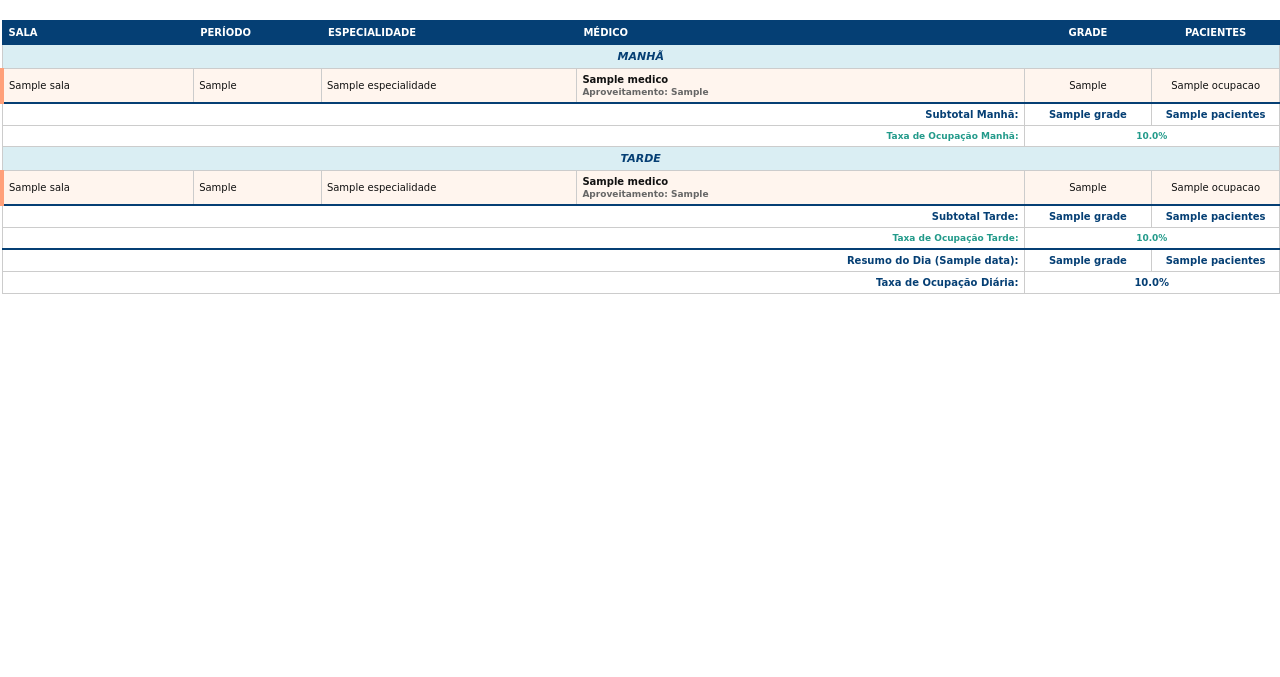
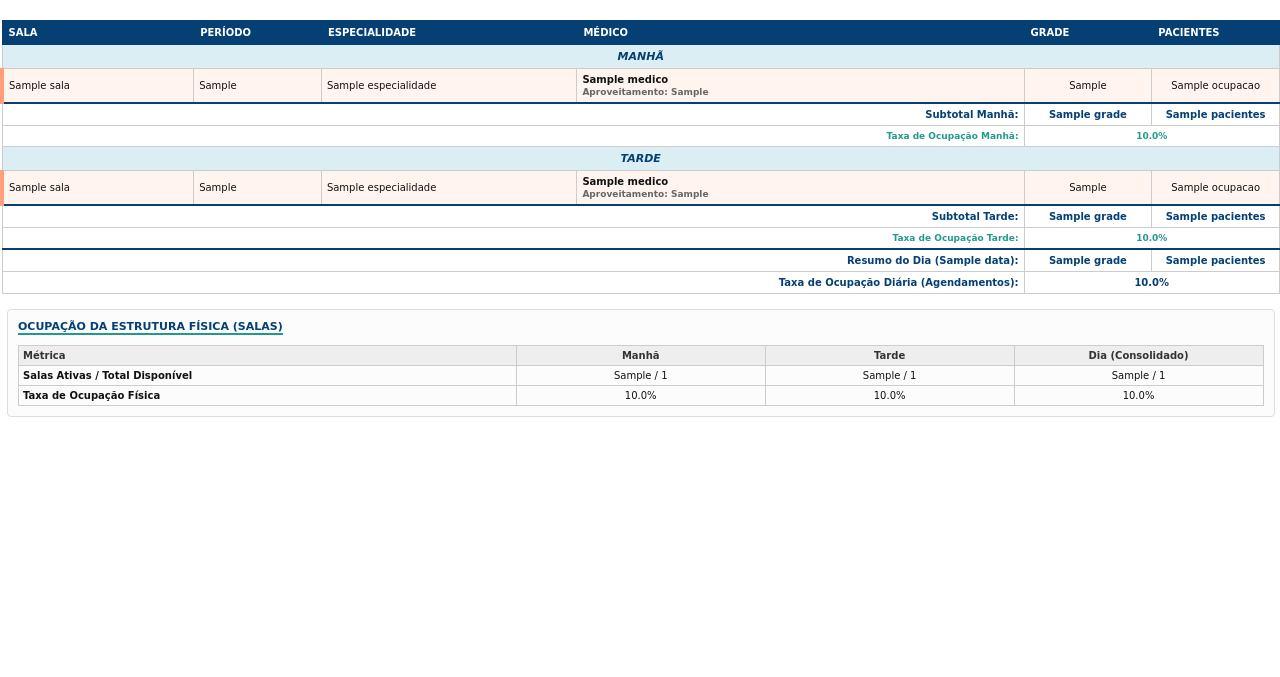
Before and after one commit to abrilionatali-consultare/automacoes_agendamento_feegow, a Python web app: template templates/diario.html in a window 1280 px wide. Shown: the part 81-758 px from the top of the page. Run offline with Jinja, Linux system fonts and the light colour scheme; the template is opened without the code that fills it: most values are stand-ins (such as "Sample title", 1, 10 or a date in 2020).

Commit message:
Inclusão da taxa de ocupação do espaço físico no mapa diário

```diff
--- a/templates/diario.html
+++ b/templates/diario.html
@@ -15,7 +15,7 @@
   .date-line { font-size: 14px; font-weight: 600; color: #229A8A; margin-top: 4px; }
   .unit-badge { background: #eee; padding: 4px 8px; border-radius: 4px; font-weight: bold; color: #555; display: inline-block; margin-top: 4px; }
 
-  /* TABELA */
+  /* TABELA GLOBAL */
   table {
       width: 100%;
       border-collapse: collapse;
@@ -25,7 +25,8 @@
   tr { page-break-inside: avoid; }
   thead { display: table-header-group; }
 
-  th {
+  /* Cabeçalhos da Tabela Principal */
+  th.main-th {
     background-color: #053F74;
     color: white;
     font-weight: 700;
@@ -85,6 +86,40 @@
 
   .subtotal-taxa { font-size: 9px; color: #229A8A; font-weight: bold; }
 
+  /* ESTILOS DA TABELA DE SALAS (ANINHADA) */
+  .salas-container {
+      padding: 15px 5px 20px 5px !important;
+      border: none !important;
+      background-color: #fff !important;
+  }
+  .salas-box {
+      border: 1px solid #ddd;
+      padding: 10px;
+      background-color: #fcfcfc;
+      border-radius: 4px;
+  }
+  .salas-title {
+      margin: 0 0 10px 0;
+      color: #053F74;
+      text-transform: uppercase;
+      font-size: 11px;
+      font-weight: bold;
+      border-bottom: 2px solid #229A8A;
+      display: inline-block;
+  }
+  table.salas-table th {
+      background-color: #eee;
+      color: #333;
+      border: 1px solid #ccc;
+      text-align: center;
+      padding: 4px;
+  }
+  table.salas-table td {
+      text-align: center;
+      padding: 4px;
+  }
+  .good-rate { background-color: #d4edda; color: #155724; font-weight: bold; }
+
   .footer {
       position: fixed; bottom: 0; width: 100%; text-align: right;
       font-size: 9px; color: #777; border-top: 1px solid #ddd; padding-top: 5px;
@@ -108,12 +143,12 @@
 <table>
   <thead>
     <tr>
-      <th style="width: 15%;">Sala</th>
-      <th style="width: 10%;">Período</th>
-      <th style="width: 20%;">Especialidade</th>
-      <th style="width: 35%;">Médico</th>
-      <th style="width: 10%;" class="center">Grade</th>
-      <th style="width: 10%;" class="center">Pacientes</th>
+      <th class="main-th" style="width: 15%;">Sala</th>
+      <th class="main-th" style="width: 10%;">Período</th>
+      <th class="main-th" style="width: 20%;">Especialidade</th>
+      <th class="main-th" style="width: 35%;">Médico</th>
+      <th class="main-th" style="width: 10%;" class="center">Grade</th>
+      <th class="main-th" style="width: 10%;" class="center">Pacientes</th>
     </tr>
   </thead>
   <tbody>
@@ -163,11 +198,50 @@
         <td class="center">{{ dados_uni['totais']['dia']['pacientes'] }}</td>
       </tr>
       <tr>
-        <td colspan="4" class="right" style="font-weight: bold; color: #053F74;">Taxa de Ocupação Diária:</td>
+        <td colspan="4" class="right" style="font-weight: bold; color: #053F74;">Taxa de Ocupação Diária (Agendamentos):</td>
         <td colspan="2" class="center" style="font-weight: bold; color: #053F74;">{{ "%.1f"|format(dados_uni['totais']['dia']['taxa']) }}%</td>
       </tr>
 
-    {% endfor %}
+      {% if dados_uni.metricas_salas %}
+      <tr>
+        <td colspan="6" class="salas-container">
+            <div class="salas-box">
+                <div class="salas-title">Ocupação da Estrutura Física (Salas)</div>
+                <table class="salas-table" style="width: 100%; margin-bottom: 0;">
+                    <thead>
+                        <tr>
+                            <th style="width: 40%; text-align: left;">Métrica</th>
+                            <th style="width: 20%;">Manhã</th>
+                            <th style="width: 20%;">Tarde</th>
+                            <th style="width: 20%;">Dia (Consolidado)</th>
+                        </tr>
+                    </thead>
+                    <tbody>
+                        <tr>
+                            <td style="text-align: left;"><strong>Salas Ativas / Total Disponível</strong></td>
+                            <td>{{ dados_uni.metricas_salas.ativas_manha }} / {{ dados_uni.metricas_salas.total_salas }}</td>
+                            <td>{{ dados_uni.metricas_salas.ativas_tarde }} / {{ dados_uni.metricas_salas.total_salas }}</td>
+                            <td>{{ dados_uni.metricas_salas.ativas_dia }} / {{ dados_uni.metricas_salas.total_salas }}</td>
+                        </tr>
+                        <tr>
+                            <td style="text-align: left;"><strong>Taxa de Ocupação Física</strong></td>
+                            <td class="{% if dados_uni.metricas_salas.taxa_manha >= 80 %}good-rate{% endif %}">
+                                {{ "%.1f"|format(dados_uni.metricas_salas.taxa_manha) }}%
+                            </td>
+                            <td class="{% if dados_uni.metricas_salas.taxa_tarde >= 80 %}good-rate{% endif %}">
+                                {{ "%.1f"|format(dados_uni.metricas_salas.taxa_tarde) }}%
+                            </td>
+                            <td class="{% if dados_uni.metricas_salas.taxa_dia >= 80 %}good-rate{% endif %}">
+                                {{ "%.1f"|format(dados_uni.metricas_salas.taxa_dia) }}%
+                            </td>
+                        </tr>
+                    </tbody>
+                </table>
+            </div>
+        </td>
+      </tr>
+      {% endif %}
+      {% endfor %}
   </tbody>
 </table>
 
```
Also changed, not shown: core/map_generator.py (+100 -45 lines), pages/4_Mapa_Mensal.py (+13 -1 lines).
